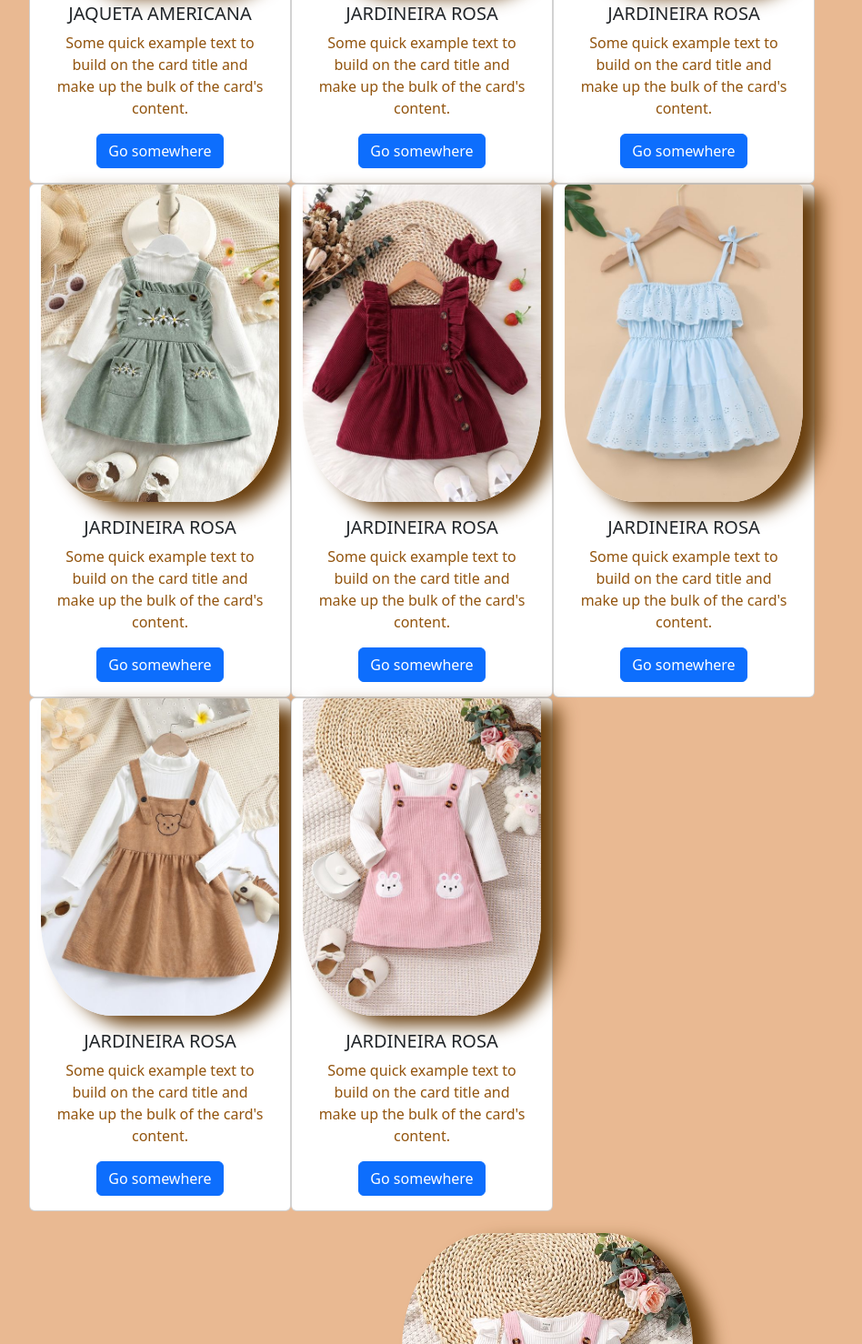
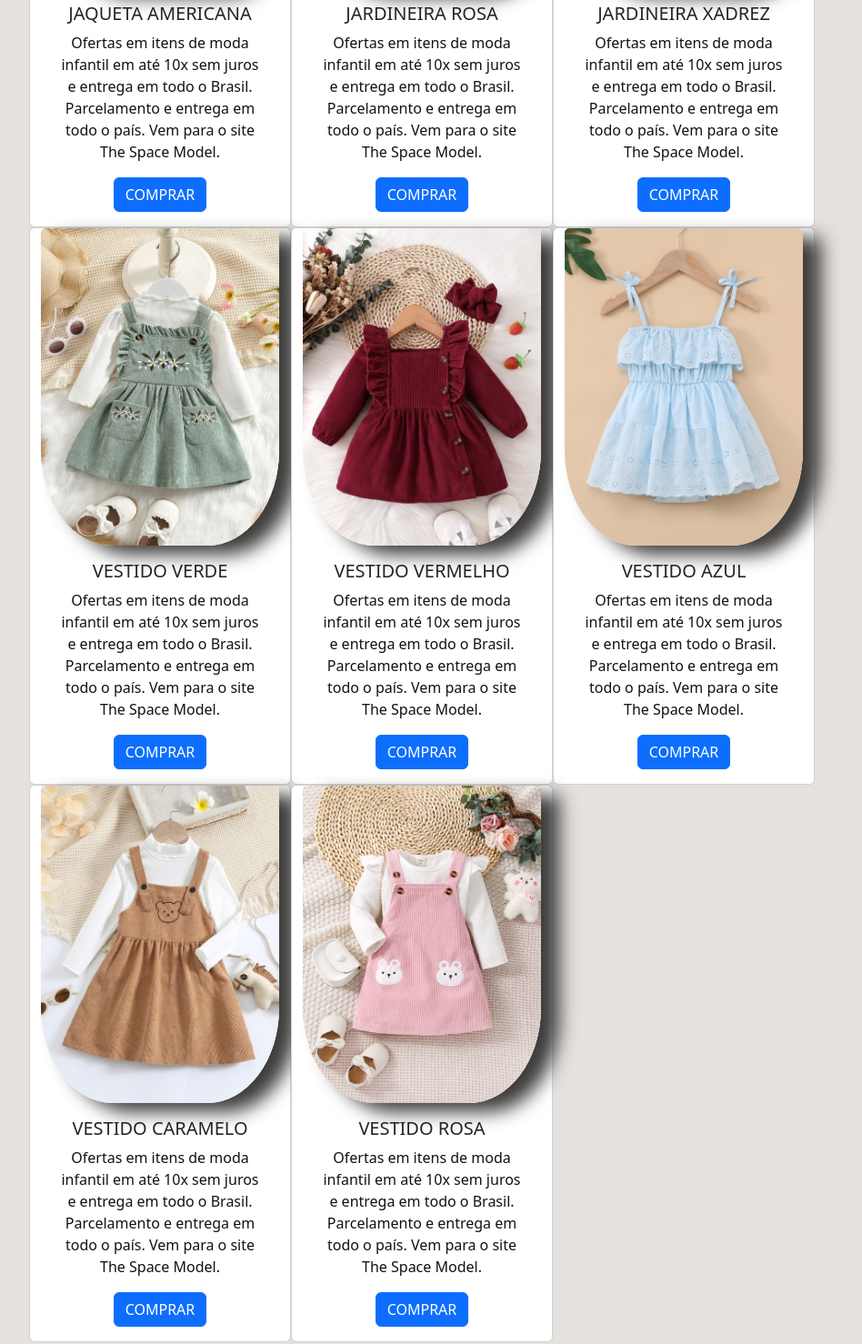
Before and after one commit to camiladinato/projeto_equipe, a plain HTML site: page roupainfantilfem.html in a window 1280 px wide. Shown: the part 531-2009 px from the top of the page at 91% size, without its empty margins (38-986 px from the left). Drawn offline with nearby package versions, Linux system fonts and the light colour scheme.

Commit message:
atualização

```diff
--- a/roupa.css
+++ b/roupa.css
@@ -1,5 +1,5 @@
 body{
-    background-color: rgb(233, 185, 146);
+    background-color: rgb(228, 225, 222);
 }
 
 #vestidorosa, h1, h2, h3, .inicial, p, div{
@@ -9,13 +9,13 @@ body{
 
 h3 {
 
-    color: rgb(146, 84, 14);
+    color: rgb(78, 77, 76);
     font-family: 'Times New Roman', Times, serif;
 }
 
 
 h1, h2{
-    color: rgb(104, 58, 6);
+    color: rgb(78, 77, 76);
     font-family:Georgia, 'Times New Roman', Times, serif;
 }
 
@@ -23,7 +23,7 @@ h1, h2{
 
 
 p{
-    color: rgb(146, 84, 14);
+    color: rgb(19, 18, 17);
 }
 
 
@@ -32,7 +32,7 @@ img{
     width: 25%;
     height: auto;
     border-radius: 30%;
-    box-shadow: 20px 10px 20px rgb(105, 62, 13);
+    box-shadow: 20px 10px 20px rgb(61, 60, 59);
 
 }
 
@@ -44,12 +44,12 @@ img{
 .teste{
     width: 250px;
     height: auto;
-    box-shadow: 10px 5px 8px rgb(104, 58, 6);
+    box-shadow: 10px 5px 8px rgb(61, 60, 59);
     margin-left: 5rem;
 
 }
 .teste:hover{
-    box-shadow: 2px 10px 18px maroon;
+    box-shadow: 2px 10px 18px rgb(68, 84, 95);
 }
 
 #menina1{
@@ -59,10 +59,4 @@ img{
 
 .card{
     display: inline-block;
-    text-align: center;
-
 }
-
-.card-body{
-    text-align: center;
-}
--- a/roupainfantilfem.html
+++ b/roupainfantilfem.html
@@ -32,9 +32,8 @@
                 <img src="roupa infantil fem/conjunto fem jaqueta americana.jpg" class="card-img-top" alt="...">
                 <div class="card-body">
                     <h5 class="card-title">JAQUETA AMERICANA</h5>
-                    <p class="card-text">Some quick example text to build on the card title and make up the bulk of the
-                        card's content.</p>
-                    <a href="#" class="btn btn-primary">Go somewhere</a>
+                    <p class="card-text">Ofertas em itens de moda infantil em até 10x sem juros e entrega em todo o Brasil. Parcelamento e entrega em todo o país. Vem para o site The Space Model.</p>
+                    <a href="contato.html" class="btn btn-primary">COMPRAR</a>
                 </div>
             </div>
 
@@ -44,9 +43,8 @@
                     <img src="roupa infantil fem/jardineira rosa.jpg" class="card-img-top" alt="...">
                     <div class="card-body">
                         <h5 class="card-title">JARDINEIRA ROSA</h5>
-                        <p class="card-text">Some quick example text to build on the card title and make up the bulk of the
-                            card's content.</p>
-                        <a href="#" class="btn btn-primary">Go somewhere</a>
+                        <p class="card-text">Ofertas em itens de moda infantil em até 10x sem juros e entrega em todo o Brasil. Parcelamento e entrega em todo o país. Vem para o site The Space Model.</p>
+                        <a href="contato.html" class="btn btn-primary">COMPRAR</a>
                     </div>
             </div>
 
@@ -54,10 +52,9 @@
                 <span>
                     <img src="roupa infantil fem/jardineira xadrez fem.jpg" class="card-img-top" alt="...">
                     <div class="card-body">
-                        <h5 class="card-title">JARDINEIRA ROSA</h5>
-                        <p class="card-text">Some quick example text to build on the card title and make up the bulk of the
-                            card's content.</p>
-                        <a href="#" class="btn btn-primary">Go somewhere</a>
+                        <h5 class="card-title">JARDINEIRA XADREZ</h5>
+                        <p class="card-text">Ofertas em itens de moda infantil em até 10x sem juros e entrega em todo o Brasil. Parcelamento e entrega em todo o país. Vem para o site The Space Model.</p>
+                        <a href="contato.html" class="btn btn-primary">COMPRAR</a>
                     </div>
             </div>
 
@@ -65,10 +62,9 @@
                 <span>
                     <img src="roupa infantil fem/vestido verde.jpg" class="card-img-top" alt="...">
                     <div class="card-body">
-                        <h5 class="card-title">JARDINEIRA ROSA</h5>
-                        <p class="card-text">Some quick example text to build on the card title and make up the bulk of the
-                            card's content.</p>
-                        <a href="#" class="btn btn-primary">Go somewhere</a>
+                        <h5 class="card-title">VESTIDO VERDE</h5>
+                        <p class="card-text">Ofertas em itens de moda infantil em até 10x sem juros e entrega em todo o Brasil. Parcelamento e entrega em todo o país. Vem para o site The Space Model.</p>
+                        <a href="contato.html" class="btn btn-primary">COMPRAR</a>
                     </div>
             </div>
 
@@ -76,10 +72,9 @@
                 <span>
                     <img src="roupa infantil fem/vestido vermelho.jpg" class="card-img-top" alt="...">
                     <div class="card-body">
-                        <h5 class="card-title">JARDINEIRA ROSA</h5>
-                        <p class="card-text">Some quick example text to build on the card title and make up the bulk of the
-                            card's content.</p>
-                        <a href="#" class="btn btn-primary">Go somewhere</a>
+                        <h5 class="card-title">VESTIDO VERMELHO</h5>
+                        <p class="card-text">Ofertas em itens de moda infantil em até 10x sem juros e entrega em todo o Brasil. Parcelamento e entrega em todo o país. Vem para o site The Space Model.</p>
+                        <a href="contato.html" class="btn btn-primary">COMPRAR</a>
                     </div>
             </div>
 
@@ -87,10 +82,9 @@
                 <span>
                     <img src="roupa infantil fem/vestido.jpg" class="card-img-top" alt="...">
                     <div class="card-body">
-                        <h5 class="card-title">JARDINEIRA ROSA</h5>
-                        <p class="card-text">Some quick example text to build on the card title and make up the bulk of the
-                            card's content.</p>
-                        <a href="#" class="btn btn-primary">Go somewhere</a>
+                        <h5 class="card-title">VESTIDO AZUL</h5>
+                        <p class="card-text">Ofertas em itens de moda infantil em até 10x sem juros e entrega em todo o Brasil. Parcelamento e entrega em todo o país. Vem para o site The Space Model.</p>
+                        <a href="contato.html" class="btn btn-primary">COMPRAR</a>
                     </div>
             </div>
 
@@ -98,10 +92,9 @@
                 <span>
                     <img src="roupa infantil fem/vestido caramelo.jpg" class="card-img-top" alt="...">
                     <div class="card-body">
-                        <h5 class="card-title">JARDINEIRA ROSA</h5>
-                        <p class="card-text">Some quick example text to build on the card title and make up the bulk of the
-                            card's content.</p>
-                        <a href="#" class="btn btn-primary">Go somewhere</a>
+                        <h5 class="card-title">VESTIDO CARAMELO</h5>
+                        <p class="card-text">Ofertas em itens de moda infantil em até 10x sem juros e entrega em todo o Brasil. Parcelamento e entrega em todo o país. Vem para o site The Space Model.</p>
+                        <a href="contato.html" class="btn btn-primary">COMPRAR</a>
                     </div>
             </div>
 
@@ -109,10 +102,9 @@
                 <span>
                     <img src="roupa infantil fem/vestido rosa.jpg" class="card-img-top" alt="...">
                     <div class="card-body">
-                        <h5 class="card-title">JARDINEIRA ROSA</h5>
-                        <p class="card-text">Some quick example text to build on the card title and make up the bulk of the
-                            card's content.</p>
-                        <a href="#" class="btn btn-primary">Go somewhere</a>
+                        <h5 class="card-title">VESTIDO ROSA</h5>
+                        <p class="card-text">Ofertas em itens de moda infantil em até 10x sem juros e entrega em todo o Brasil. Parcelamento e entrega em todo o país. Vem para o site The Space Model.</p>
+                        <a href="contato.html" class="btn btn-primary">COMPRAR</a>
                     </div>
             </div>
         </div>
```
